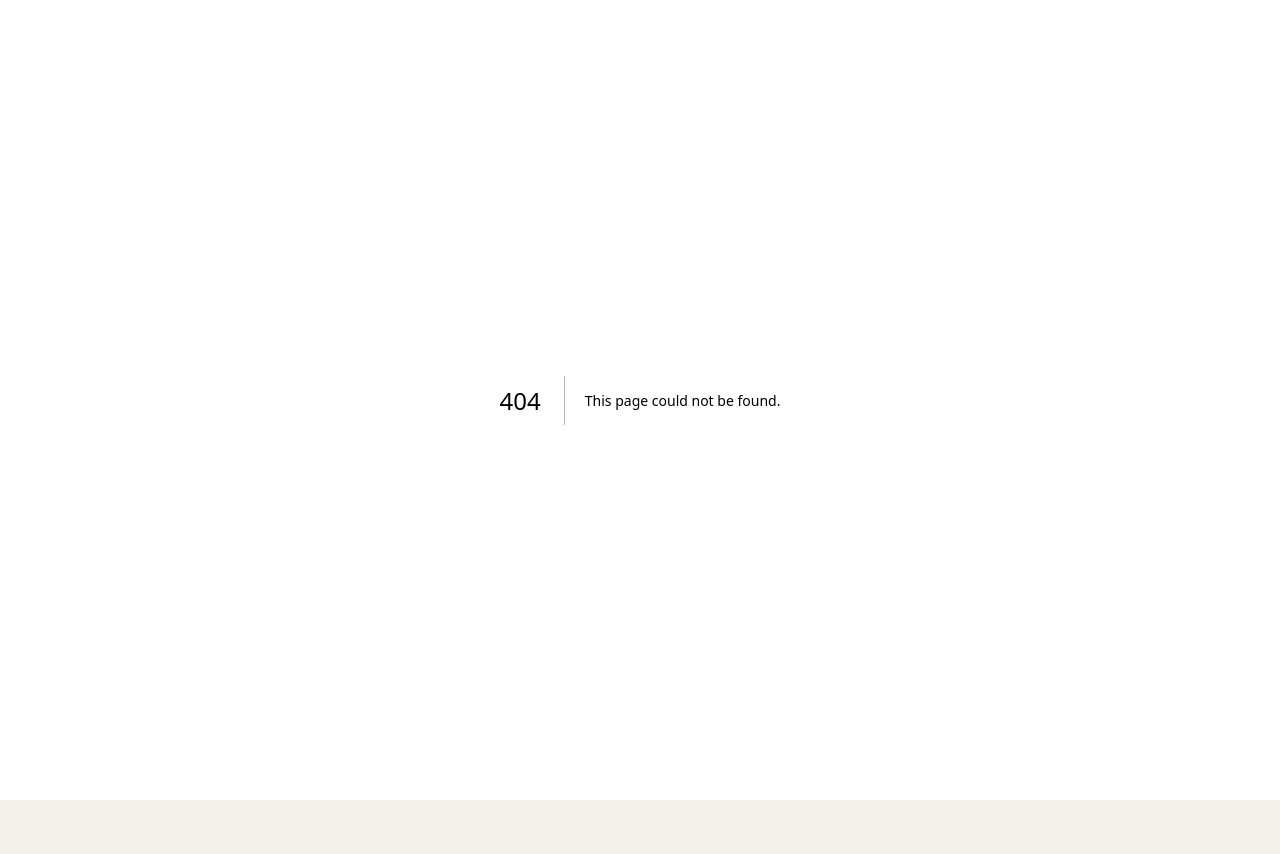
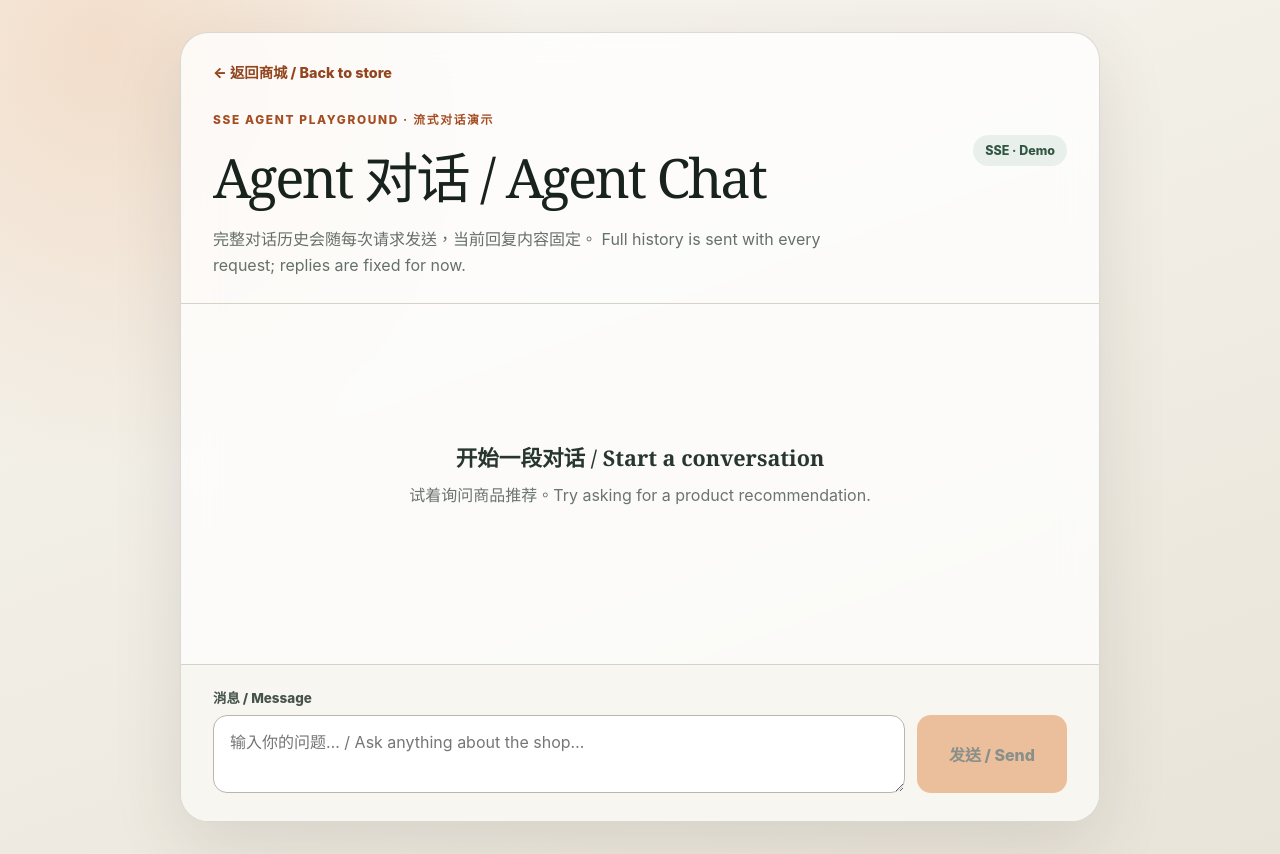
Before and after one commit to Stone-afk/niub-shop, a Next.js app in the folder web/: page /chat in a window 1280 px wide. Before the commit this address had no page. Before the commit the page ends 800 px from the top, so only its background shows below. Built offline with nearby package versions, Linux system fonts and the light colour scheme.

Commit message:
feat: add multi-turn agent chat page

```diff
--- /dev/null
+++ b/web/app/chat/page.module.css
@@ -0,0 +1,255 @@
+.page {
+  min-height: 100vh;
+  padding: 32px 20px;
+  background:
+    radial-gradient(circle at 8% 5%, rgba(226, 138, 74, 0.22), transparent 30%),
+    linear-gradient(160deg, #f8f6f0 0%, #e9e4d9 100%);
+}
+
+.shell {
+  display: grid;
+  grid-template-rows: auto minmax(360px, 1fr) auto auto;
+  width: min(920px, 100%);
+  min-height: calc(100vh - 64px);
+  margin: 0 auto;
+  overflow: hidden;
+  border: 1px solid rgba(93, 95, 81, 0.22);
+  border-radius: 28px;
+  background: rgba(255, 255, 255, 0.78);
+  box-shadow: 0 24px 70px rgba(56, 53, 44, 0.12);
+  backdrop-filter: blur(18px);
+}
+
+.header {
+  padding: 28px 32px 24px;
+  border-bottom: 1px solid #d8d2c6;
+}
+
+.backLink {
+  color: #93451f;
+  font-size: 0.9rem;
+  font-weight: 800;
+  text-decoration: none;
+}
+
+.backLink:hover {
+  text-decoration: underline;
+  text-underline-offset: 4px;
+}
+
+.eyebrow {
+  margin: 28px 0 8px;
+  color: #a44d22;
+  font-size: 0.74rem;
+  font-weight: 800;
+  letter-spacing: 0.14em;
+  text-transform: uppercase;
+}
+
+.titleRow {
+  display: flex;
+  align-items: flex-start;
+  justify-content: space-between;
+  gap: 24px;
+}
+
+.titleRow h1 {
+  margin: 0;
+  font-family: Georgia, "Noto Serif TC", serif;
+  font-size: clamp(2rem, 5vw, 3.4rem);
+  font-weight: 500;
+  letter-spacing: -0.04em;
+}
+
+.titleRow p {
+  max-width: 650px;
+  margin: 12px 0 0;
+  color: #657068;
+  line-height: 1.65;
+}
+
+.badge {
+  flex: none;
+  padding: 8px 12px;
+  border-radius: 999px;
+  background: #e9f0eb;
+  color: #315744;
+  font-size: 0.78rem;
+  font-weight: 800;
+}
+
+.conversation {
+  display: flex;
+  flex-direction: column;
+  gap: 18px;
+  min-height: 0;
+  max-height: 58vh;
+  padding: 30px 32px;
+  overflow-y: auto;
+}
+
+.empty {
+  display: grid;
+  place-items: center;
+  align-content: center;
+  gap: 10px;
+  min-height: 280px;
+  color: #6a756d;
+  text-align: center;
+}
+
+.empty strong {
+  color: #27372f;
+  font-family: Georgia, "Noto Serif TC", serif;
+  font-size: 1.35rem;
+}
+
+.message {
+  width: min(76%, 650px);
+}
+
+.messageLabel {
+  display: block;
+  margin: 0 8px 6px;
+  color: #78827b;
+  font-size: 0.75rem;
+  font-weight: 800;
+}
+
+.message p {
+  margin: 0;
+  padding: 15px 18px;
+  border-radius: 18px;
+  line-height: 1.65;
+  white-space: pre-wrap;
+}
+
+.userMessage {
+  align-self: flex-end;
+}
+
+.userMessage .messageLabel {
+  text-align: right;
+}
+
+.userMessage p {
+  border-bottom-right-radius: 5px;
+  background: #1d2b24;
+  color: #f8f6f0;
+}
+
+.agentMessage {
+  align-self: flex-start;
+}
+
+.agentMessage p {
+  border: 1px solid #d6d0c5;
+  border-bottom-left-radius: 5px;
+  background: #fffdf8;
+  color: #27372f;
+}
+
+.error {
+  margin: 0 32px 14px;
+  padding: 12px 16px;
+  border-radius: 12px;
+  background: #f8e5df;
+  color: #8c2f20;
+  font-weight: 700;
+}
+
+.composer {
+  padding: 22px 32px 28px;
+  border-top: 1px solid #d8d2c6;
+  background: rgba(248, 246, 240, 0.92);
+}
+
+.composer label {
+  display: block;
+  margin-bottom: 8px;
+  color: #45534b;
+  font-size: 0.84rem;
+  font-weight: 800;
+}
+
+.composerRow {
+  display: grid;
+  grid-template-columns: 1fr auto;
+  gap: 12px;
+  align-items: stretch;
+}
+
+.composer textarea {
+  width: 100%;
+  min-height: 58px;
+  resize: vertical;
+  padding: 14px 16px;
+  border: 1px solid #bcb5a9;
+  border-radius: 14px;
+  background: #fff;
+  color: #18231e;
+  font: inherit;
+  line-height: 1.5;
+}
+
+.composer textarea:focus {
+  border-color: #a44d22;
+  outline: 3px solid rgba(226, 138, 74, 0.22);
+}
+
+.composer button {
+  min-width: 150px;
+  padding: 0 22px;
+  border: 0;
+  border-radius: 14px;
+  background: #e28a4a;
+  color: #1d2b24;
+  font-weight: 800;
+  cursor: pointer;
+}
+
+.composer button:disabled,
+.composer textarea:disabled {
+  cursor: not-allowed;
+  opacity: 0.5;
+}
+
+@media (max-width: 680px) {
+  .page {
+    padding: 0;
+  }
+
+  .shell {
+    min-height: 100vh;
+    border: 0;
+    border-radius: 0;
+  }
+
+  .header,
+  .conversation,
+  .composer {
+    padding-right: 20px;
+    padding-left: 20px;
+  }
+
+  .titleRow {
+    display: block;
+  }
+
+  .badge {
+    display: inline-block;
+    margin-top: 16px;
+  }
+
+  .message {
+    width: 88%;
+  }
+
+  .composerRow {
+    grid-template-columns: 1fr;
+  }
+
+  .composer button {
+    min-height: 48px;
+  }
+}
--- /dev/null
+++ b/web/app/chat/page.tsx
@@ -0,0 +1,158 @@
+"use client";
+
+import { FormEvent, useEffect, useRef, useState } from "react";
+
+import { streamChat } from "@/lib/chat";
+import type { ChatMessage } from "@/lib/types";
+import styles from "./page.module.css";
+
+
+interface DisplayMessage extends ChatMessage {
+  id: number;
+}
+
+
+export default function ChatPage() {
+  const [messages, setMessages] = useState<DisplayMessage[]>([]);
+  const [draft, setDraft] = useState("");
+  const [streaming, setStreaming] = useState(false);
+  const [error, setError] = useState(false);
+  const nextId = useRef(0);
+  const endMarker = useRef<HTMLDivElement>(null);
+
+  useEffect(() => {
+    endMarker.current?.scrollIntoView?.({ behavior: "smooth", block: "end" });
+  }, [messages]);
+
+  async function submitMessage(event: FormEvent<HTMLFormElement>) {
+    event.preventDefault();
+    const content = draft.trim();
+    if (!content || streaming) return;
+
+    const userMessage: DisplayMessage = {
+      id: ++nextId.current,
+      role: "user",
+      content,
+    };
+    const assistantMessage: DisplayMessage = {
+      id: ++nextId.current,
+      role: "assistant",
+      content: "",
+    };
+    const history: ChatMessage[] = [
+      ...messages.map(({ role, content: previousContent }) => ({
+        role,
+        content: previousContent,
+      })),
+      { role: "user", content },
+    ];
+
+    setMessages((current) => [...current, userMessage, assistantMessage]);
+    setDraft("");
+    setError(false);
+    setStreaming(true);
+
+    try {
+      await streamChat(history, (delta) => {
+        setMessages((current) =>
+          current.map((message) =>
+            message.id === assistantMessage.id
+              ? { ...message, content: `${message.content}${delta}` }
+              : message,
+          ),
+        );
+      });
+    } catch {
+      setError(true);
+      setMessages((current) =>
+        current.filter(
+          (message) =>
+            message.id !== assistantMessage.id || message.content.length > 0,
+        ),
+      );
+    } finally {
+      setStreaming(false);
+    }
+  }
+
+  return (
+    <main className={styles.page}>
+      <div className={styles.shell}>
+        <header className={styles.header}>
+          <a className={styles.backLink} href="/">
+            <span aria-hidden="true">← </span>
+            返回商城 / Back to store
+          </a>
+          <p className={styles.eyebrow}>SSE Agent Playground · 流式对话演示</p>
+          <div className={styles.titleRow}>
+            <div>
+              <h1>Agent 对话 / Agent Chat</h1>
+              <p>
+                完整对话历史会随每次请求发送，当前回复内容固定。
+                Full history is sent with every request; replies are fixed for now.
+              </p>
+            </div>
+            <span className={styles.badge}>SSE · Demo</span>
+          </div>
+        </header>
+
+        <section
+          className={styles.conversation}
+          aria-label="对话记录 / Conversation history"
+          aria-live="polite"
+        >
+          {messages.length === 0 && (
+            <div className={styles.empty}>
+              <strong>开始一段对话 / Start a conversation</strong>
+              <span>试着询问商品推荐。Try asking for a product recommendation.</span>
+            </div>
+          )}
+
+          {messages.map((message) => (
+            <article
+              className={`${styles.message} ${
+                message.role === "user" ? styles.userMessage : styles.agentMessage
+              }`}
+              key={message.id}
+            >
+              <span className={styles.messageLabel}>
+                {message.role === "user" ? "你 / You" : "Agent"}
+              </span>
+              <p>
+                {message.content || "正在思考… / Thinking…"}
+              </p>
+            </article>
+          ))}
+          <div ref={endMarker} />
+        </section>
+
+        {error && (
+          <p
+            className={styles.error}
+            role="alert"
+            aria-label="回复失败，请稍后重试 / Reply failed, please try again"
+          >
+            回复失败，请稍后重试 / Reply failed, please try again
+          </p>
+        )}
+
+        <form className={styles.composer} onSubmit={submitMessage}>
+          <label htmlFor="chat-message">消息 / Message</label>
+          <div className={styles.composerRow}>
+            <textarea
+              id="chat-message"
+              value={draft}
+              onChange={(event) => setDraft(event.target.value)}
+              placeholder="输入你的问题… / Ask anything about the shop…"
+              rows={2}
+              disabled={streaming}
+            />
+            <button disabled={!draft.trim() || streaming} type="submit">
+              {streaming ? "回复中… / Replying…" : "发送 / Send"}
+            </button>
+          </div>
+        </form>
+      </div>
+    </main>
+  );
+}
```
Also changed, not shown: 1 other file (tests, documents, lock files or other folders).
